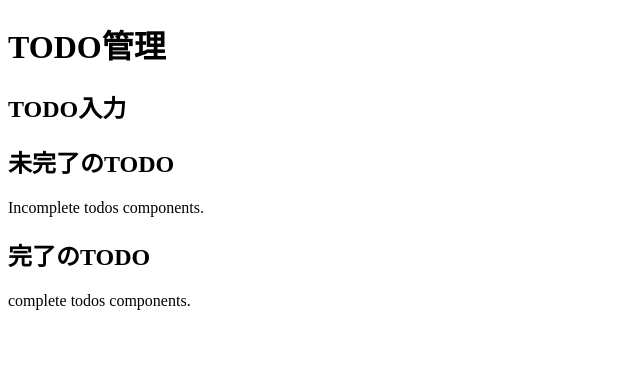
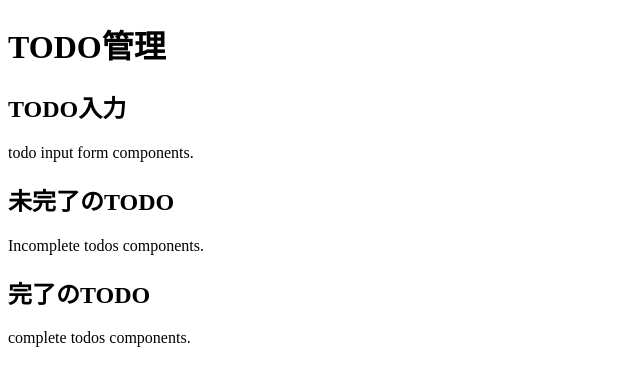
Before and after one commit to tatsuki7813/todo-app, a React (Create React App) app: page / in a window 1280 px wide. Shown: the top 386 px of the page, without its empty margins (0-640 px from the left). Built offline with nearby package versions, Linux system fonts and the light colour scheme.

Commit message:
TODOを入力するための親コンポーネントであるTodoInputFormコンポーネントを作成

```diff
--- a/src/components/Todo/Todo.tsx
+++ b/src/components/Todo/Todo.tsx
@@ -2,12 +2,14 @@ import { VFC } from "react";
 import { TitleLabel } from "@/libs";
 import { CompleteTodos } from "./CompleteTodos";
 import { IncompleteTodos } from "./IncompleteTodos";
+import { TodoInputForm } from "./TodoInputForm";
 
 export const Todo: VFC = () => {
   return (
     <>
       <TitleLabel text="TODO管理" tag="h1" />
       <TitleLabel text="TODO入力" />
+      <TodoInputForm />
       <TitleLabel text="未完了のTODO" />
       <IncompleteTodos />
       <TitleLabel text="完了のTODO" />
--- /dev/null
+++ b/src/components/Todo/TodoInputForm/TodoInputForm.tsx
@@ -0,0 +1,5 @@
+import { VFC } from "react";
+
+export const TodoInputForm: VFC = () => {
+  return <p>todo input form components.</p>;
+};
--- /dev/null
+++ b/src/components/Todo/TodoInputForm/index.ts
@@ -0,0 +1 @@
+export * from "./TodoInputForm";
```
